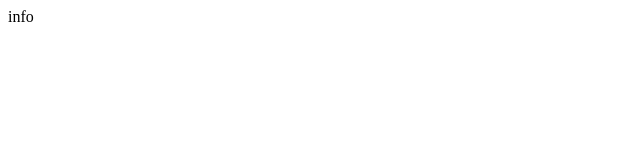
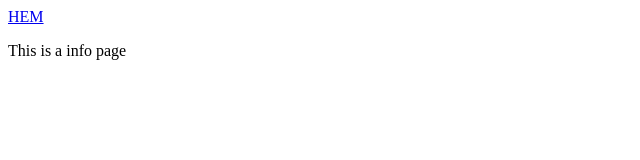
Before and after one commit to TisTyrone/slutprojekt-cafebali, a plain HTML site: page info.html in a window 1280 px wide. Shown: the whole page, without its empty margins (0-640 px from the left). Drawn offline with Linux system fonts and the light colour scheme.

Commit message:
modified info file

```diff
--- a/info.html
+++ b/info.html
@@ -7,6 +7,7 @@
     <title>Document</title>
 </head>
 <body>
-    info
+    <a href="index.html">HEM</a>
+    <p>This is a info page</p>
 </body>
 </html>
```
